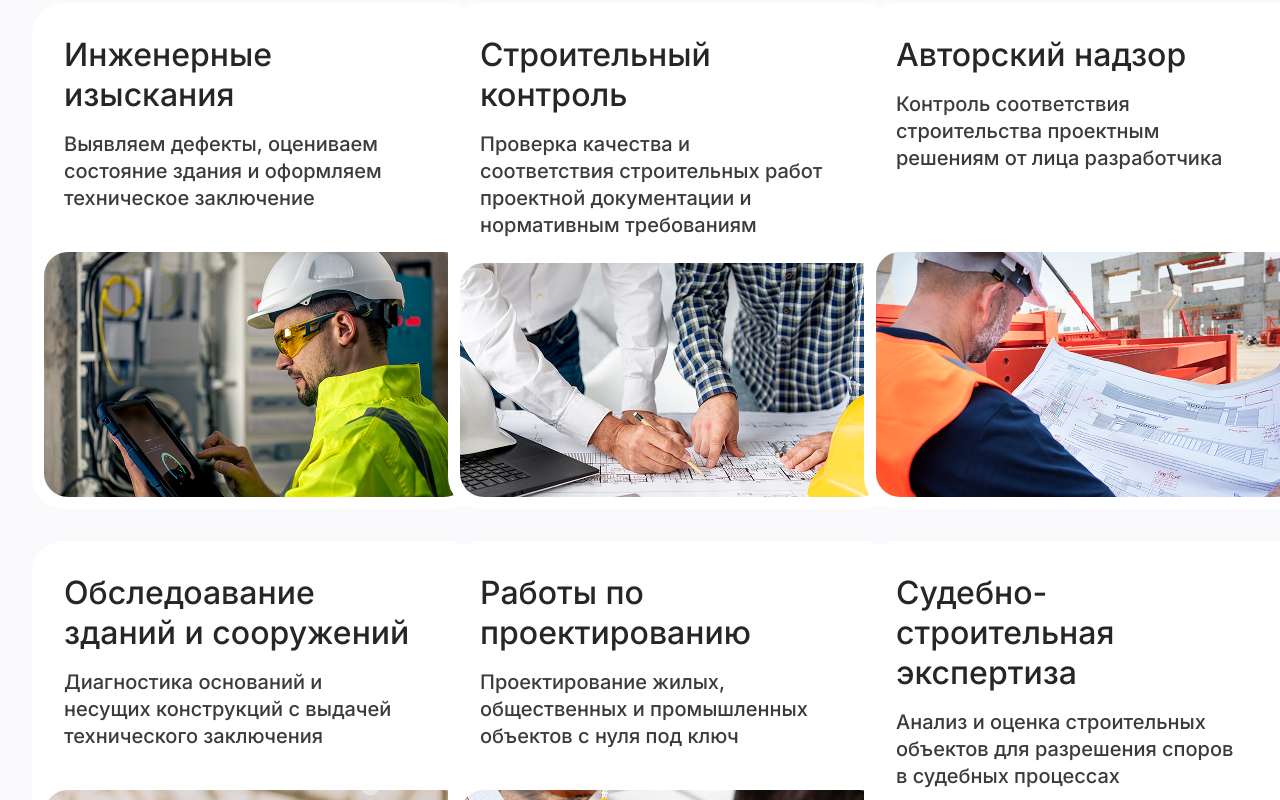
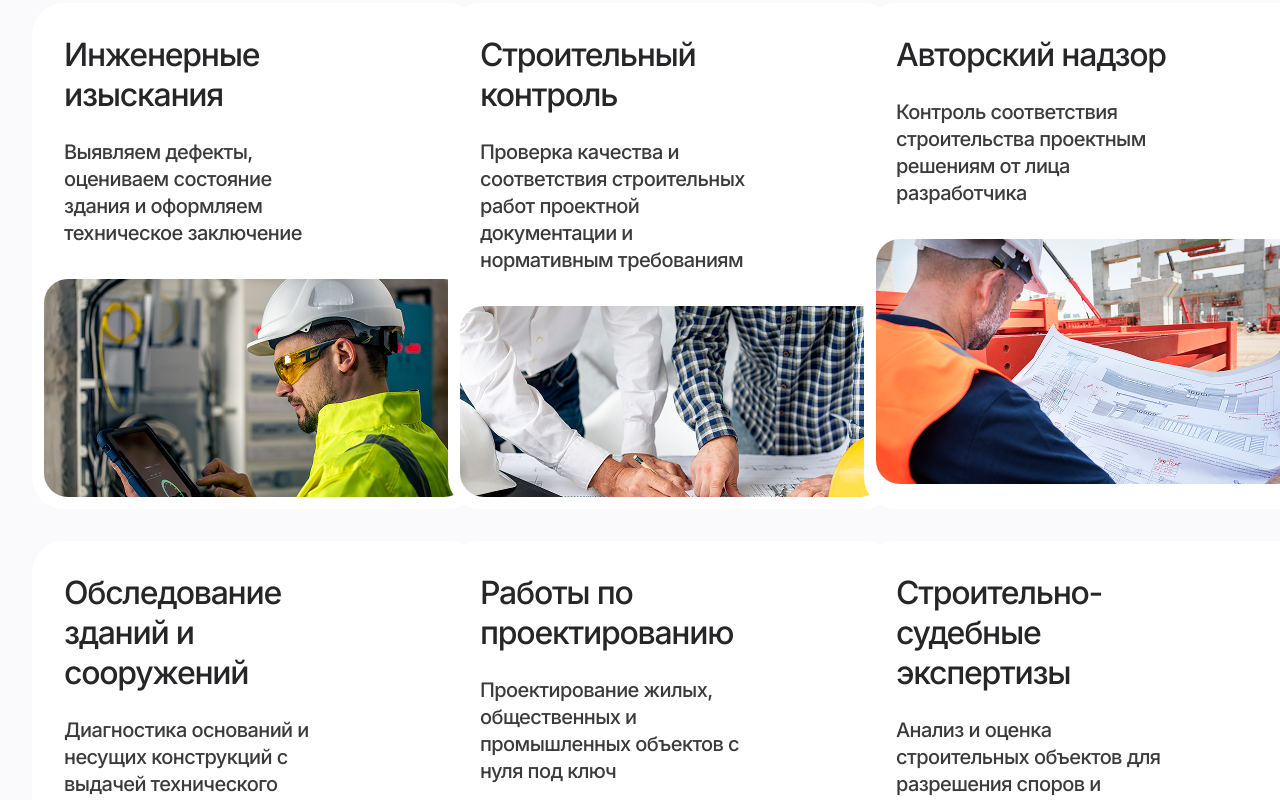
Before and after one commit to Youmeon/GIGABUILD, a Vue app in the folder frontend/: page / in a window 1280 px wide. Shown: the part 2420-3220 px from the top of the page. Built offline with nearby package versions, Linux system fonts and the light colour scheme.

Commit message:
update animation arrow button more details

```diff
--- a/frontend/src/components/ButtonDetails.vue
+++ b/frontend/src/components/ButtonDetails.vue
@@ -7,7 +7,7 @@
     :class="variantClass"
     @click="onClick"
   >
-    <span class="relative z-10">{{ label }}</span>
+    <span class="btn-details__label relative z-10">{{ label }}</span>
 
     <span class="btn-details__icon" aria-hidden="true">
       <svg
@@ -101,6 +101,10 @@ const onClick = (event) => {
 </script>
 
 <style scoped>
+.btn-details__label {
+  transition: transform 320ms cubic-bezier(0.22, 1, 0.36, 1);
+}
+
 .btn-details__icon {
   position: relative;
   z-index: 10;
@@ -131,16 +135,17 @@ const onClick = (event) => {
 }
 
 .btn-details__arrow--hover {
-  transform: translate(calc(-50% - 16px), calc(-50% + 2px)) scale(0.86);
+  transform: translate(-50%, -50%) scale(0.86);
 }
 
 .btn-details__arrow--active {
-  transform: translate(calc(-50% - 22px), calc(-50% + 1px)) scaleX(0.52);
+  transform: translate(-50%, -50%) scaleX(0.52);
   transform-origin: center;
 }
 
+/* При hover */
 .btn-details:hover .btn-details__arrow--default {
-  transform: translate(calc(-50% + 16px), calc(-50% - 2px)) scale(0.86);
+  transform: translate(-50%, -50%) scale(0.86);
   opacity: 0;
 }
 
@@ -149,8 +154,27 @@ const onClick = (event) => {
   opacity: 1;
 }
 
+/* При active - стрелка расширяется от 24px до 46px (на 22px) */
+/* Половина расширения (11px) идет влево, половина вправо */
+.btn-details:active .btn-details__label {
+  transform: translateX(-11px);
+}
+
+.btn-details:active .btn-details__arrow--default {
+  opacity: 0;
+}
+
+.btn-details:active .btn-details__arrow--hover {
+  opacity: 0;
+}
+
+.btn-details:active .btn-details__arrow--active {
+  transform: translate(-50%, -50%) scaleX(1);
+  opacity: 1;
+}
+
 .btn-details:focus-visible:not(:active) .btn-details__arrow--default {
-  transform: translate(calc(-50% + 16px), calc(-50% - 2px)) scale(0.86);
+  transform: translate(-50%, -50%) scale(0.86);
   opacity: 0;
 }
 
@@ -159,24 +183,10 @@ const onClick = (event) => {
   opacity: 1;
 }
 
-.btn-details:active .btn-details__arrow--default {
-  transform: translate(calc(-50% - 18px), -50%) scale(0.7);
-  opacity: 0;
-}
-
-.btn-details:active .btn-details__arrow--hover {
-  transform: translate(calc(-50% + 22px), -50%) scale(0.8);
-  opacity: 0;
-}
-
-.btn-details:active .btn-details__arrow--active {
-  transform: translate(calc(-50% + 22px), -50%) scaleX(1);
-  opacity: 1;
-}
-
 @media (prefers-reduced-motion: reduce) {
   .btn-details,
-  .btn-details__arrow {
+  .btn-details__arrow,
+  .btn-details__label {
     transition-duration: 0.01ms !important;
   }
 }
--- a/frontend/src/components/CardService.vue
+++ b/frontend/src/components/CardService.vue
@@ -1,18 +1,18 @@
 <template>
   <router-link
     :to="`/services/${card.id}`"
-    class="group flex h-[506px] w-[448px] shrink-0 flex-col justify-between overflow-hidden rounded-[32px] bg-white p-[12px] pt-[32px] transition-all duration-300"
+    class="group flex h-[506px] w-[448px] shrink-0 flex-col gap-8 overflow-hidden rounded-[32px] bg-white p-[12px] pt-[32px] transition-all duration-300"
   >
-    <div class="px-5">
-      <div class="flex items-start justify-between">
-        <div class="flex-1">
+    <div class="ml-5 mr-[72px]">
+      <div class="flex items-start justify-between gap-6">
+        <div class="flex flex-1 flex-col gap-6">
           <h4
-            class="mb-4 text-[32px] font-medium leading-[125%] tracking-[-4%] text-[#262628]"
+            class="text-[32px] font-medium leading-[125%] tracking-[-1.27px] text-[#262628]"
           >
             {{ card.title }}
           </h4>
           <p
-            class="text-[20px] font-medium leading-[135%] tracking-[-3%] text-[#3b3b3c]"
+            class="text-[20px] font-medium leading-[135%] tracking-[-0.59px] text-[#3b3b3c]"
           >
             {{ card.description }}
           </p>
@@ -37,7 +37,7 @@
         </div>
       </div>
     </div>
-    <div class="mt-6 overflow-hidden rounded-[24px]">
+    <div class="overflow-hidden rounded-[24px]">
       <img
         :src="getImageUrl(card.image)"
         :alt="card.title"
--- a/frontend/src/data/services.json
+++ b/frontend/src/data/services.json
@@ -19,7 +19,7 @@
   },
   {
     "id": 4,
-    "title": "Обследоавание зданий и сооружений",
+    "title": "Обследование зданий и сооружений",
     "description": "Диагностика оснований и несущих конструкций с выдачей технического заключения",
     "image": "service4.jpg"
   },
@@ -31,8 +31,8 @@
   },
   {
     "id": 6,
-    "title": "Судебно-строительная экспертиза",
-    "description": "Анализ и оценка строительных объектов для разрешения споров в судебных процессах",
+    "title": "Строительно-судебные экспертизы",
+    "description": "Анализ и оценка строительных объектов для разрешения споров и представления в суде",
     "image": "service6.jpg"
   }
 ]
```
